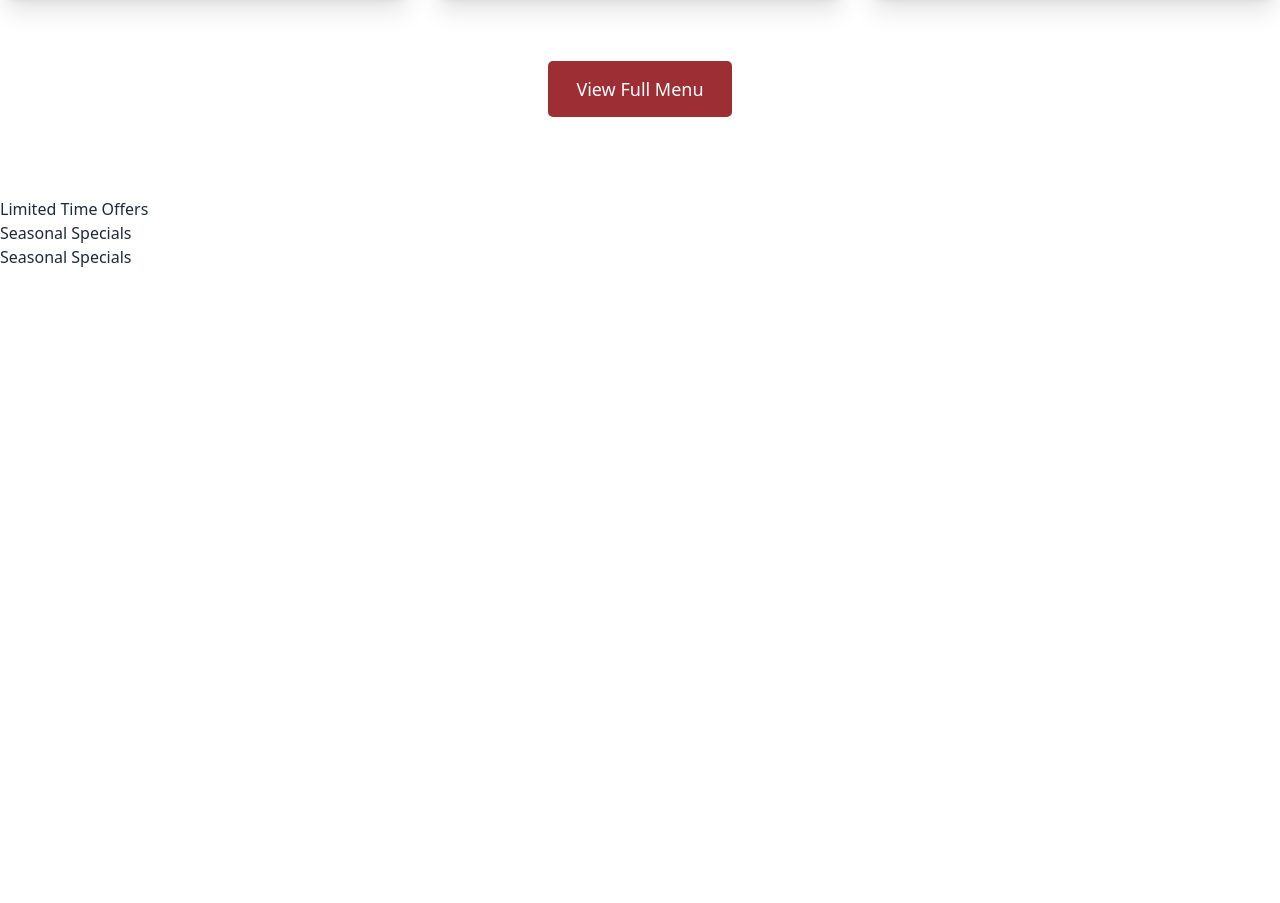
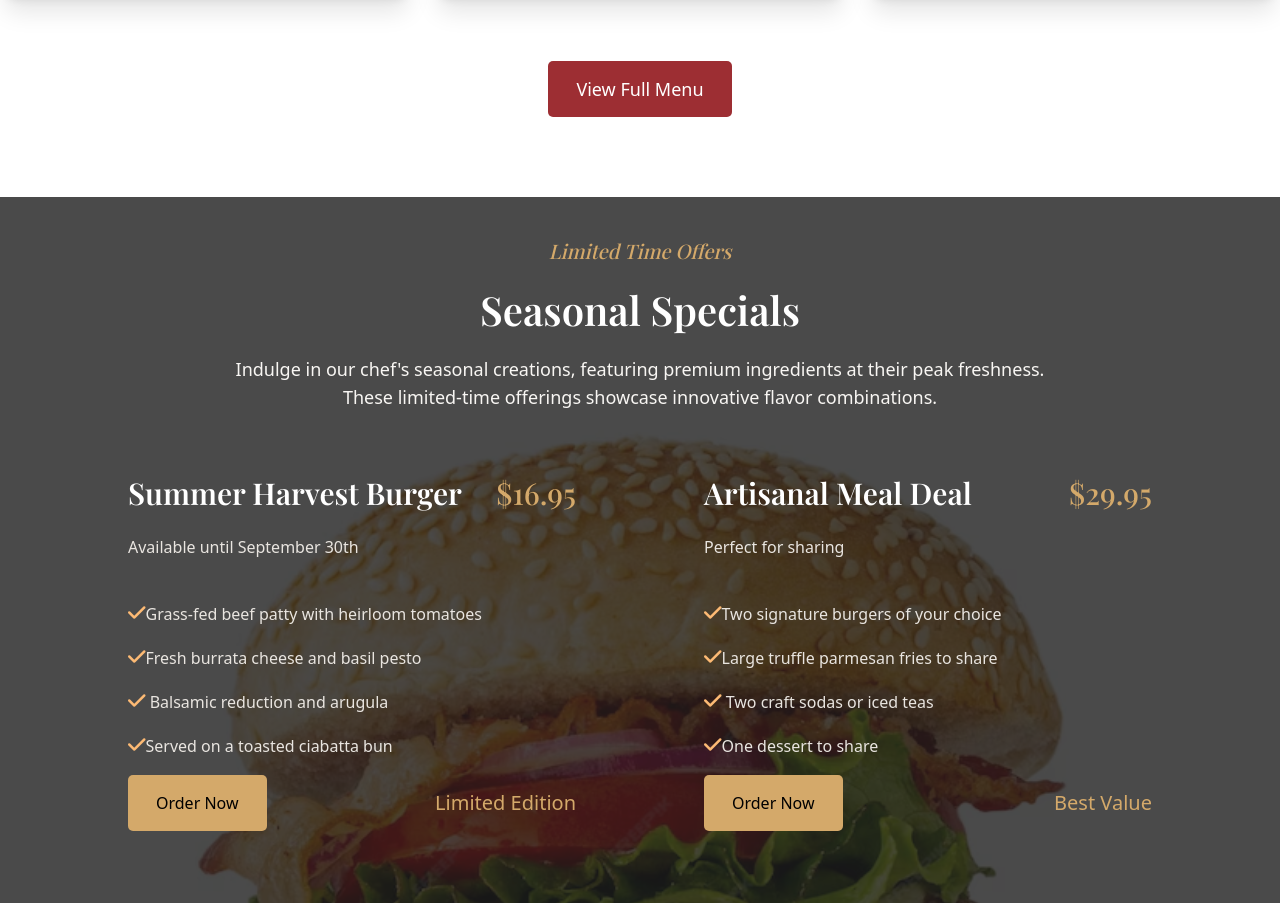
Before and after one commit to mdshahed1971/food, a plain HTML site: page index.html in a window 1280 px wide. Shown: the part 3260-4163 px from the top of the page. Before the commit the page ends 3529 px from the top, so only its background shows below. Drawn offline with nearby package versions, Linux system fonts and the light colour scheme; a web font is replaced by a local one.

Commit message:
added Seasonal Specials

```diff
--- a/index.html
+++ b/index.html
@@ -223,31 +223,31 @@
   </div>
 
 <div class="flex flex-wrap   justify-center lg:gap-8 md:gap-6 gap-4 lg:mb-8 md:mb-4 mb-3">
-  <a class="relative text-[#5a5a5a] lg:text-lg md:text-base text-sm font-normal
+  <a class="relative cursor-pointer text-[#5a5a5a] lg:text-lg md:text-base text-sm font-normal
                      after:content-[''] after:absolute after:left-0 after:bottom-0 after:w-full after:h-[2px] after:bg-[#d4a96a]">
                     All
                   </a>
 
-                  <a class="relative text-[#5a5a5a] duration-500 lg:text-lg md:text-base text-sm font-normal hover:text-[#d4a96a]
+                  <a class="relative cursor-pointer text-[#5a5a5a] duration-500 lg:text-lg md:text-base text-sm font-normal hover:text-[#d4a96a]
                   after:content-[''] after:absolute after:left-0 after:bottom-0 after:w-0 after:h-[2px] after:bg-[#d4a96a] after:transition-all after:duration-300 hover:after:w-full">
                   Signature Burgers
                </a>
 
 
 
-               <a class="relative text-[#5a5a5a] duration-500 lg:text-lg md:text-base text-sm font-normal hover:text-[#d4a96a]
+               <a class="relative cursor-pointer text-[#5a5a5a] duration-500 lg:text-lg md:text-base text-sm font-normal hover:text-[#d4a96a]
                after:content-[''] after:absolute after:left-0 after:bottom-0 after:w-0 after:h-[2px] after:bg-[#d4a96a] after:transition-all after:duration-300 hover:after:w-full">
                Sandwiches
             </a>
-            <a class="relative text-[#5a5a5a] duration-500 lg:text-lg md:text-base text-sm font-normal hover:text-[#d4a96a]
+            <a class="relative cursor-pointer text-[#5a5a5a] duration-500 lg:text-lg md:text-base text-sm font-normal hover:text-[#d4a96a]
             after:content-[''] after:absolute after:left-0 after:bottom-0 after:w-0 after:h-[2px] after:bg-[#d4a96a] after:transition-all after:duration-300 hover:after:w-full">
             Sides
          </a>
-         <a class="relative text-[#5a5a5a] duration-500 lg:text-lg md:text-base text-sm font-normal hover:text-[#d4a96a]
+         <a class="relative cursor-pointer text-[#5a5a5a] duration-500 lg:text-lg md:text-base text-sm font-normal hover:text-[#d4a96a]
          after:content-[''] after:absolute after:left-0 after:bottom-0 after:w-0 after:h-[2px] after:bg-[#d4a96a] after:transition-all after:duration-300 hover:after:w-full">
          Desserts
       </a>
-      <a class="relative text-[#5a5a5a] duration-500 lg:text-lg md:text-base text-sm font-normal hover:text-[#d4a96a]
+      <a class="relative cursor-pointer text-[#5a5a5a] duration-500 lg:text-lg md:text-base text-sm font-normal hover:text-[#d4a96a]
       after:content-[''] after:absolute after:left-0 after:bottom-0 after:w-0 after:h-[2px] after:bg-[#d4a96a] after:transition-all after:duration-300 hover:after:w-full">
       Drinks
    </a>
@@ -433,22 +433,87 @@
 
 <!-- Seasonal Specials start -->
 
-<section class="" style="background-image:url(./img/close-up-hamburger-isolated_23-2151604186.avif); background-repeat: no-repeat;">
+<section class="bg-cover py-10 relative" style="background-image: url(./img/close-up-hamburger-isolated_23-2151604186.avif); background-repeat: no-repeat;">
 
-<div>
-  <h3>Limited Time Offers</h3>
-  <h1>Seasonal Specials</h1>
-  <p>Seasonal Specials</p>
-</div>
+  <div class="absolute inset-0 bg-[#1d1d1d] opacity-80"></div> <!-- Dark overlay -->
+
+  <div class="relative text-center text-white px-4">
+    <h3 class="text-[#d4a96a] lg:mb-5 md:mb-4 mb-3 font-playfair lg:text-xl text-lg font-medium leading-[30px] italic">Limited Time Offers</h3>
+    <h1 class="text-white lg:mb-5 md:mb-4 mb-3 lg:text-[40px] md:text-3xl text-2xl lg:leading-[50px] leading-[40px] font-playfair font-semibold">Seasonal Specials</h1>
+    <p class="text-[#f8f6f3] lg:mb-8 md:mb-5 mb-5 lg:text-lg md:text-base text-sm font-normal leading-[26px]">
+      Indulge in our chef's seasonal creations, featuring premium ingredients at their peak freshness. <br>
+      These limited-time offerings showcase innovative flavor combinations.
+    </p>
+  </div>
+
+
+<div class="flex justify-center gap-16">
+<!-- card 1 -->
+  <div class="card w-2/5">
+
+    <div class="card-body">
+      <h2 class="card-title flex justify-between text-[#ffffff] font-playfair lg:text-3xl md:text-2xl text-xl leading-[40px] font-semibold">
+        Summer Harvest Burger
+<div><h3 class="text-[#d4a96a] lg:text-3xl md:text-2xl text-xl font-medium font-playfair">$16.95</h3></div>
+
+      </h2>
+      <p class="text-[#e9e5e0] lg:mt-4 md:mt-3 mt-2 lg:mb-8 md:mb-5 mb-4 md:text-base text-sm font-normal leading-[26px]">Available until September 30th</p>
+<p class="text-[#e9e5e0] md:mb-2 mb-1 md:text-base text-sm font-normal leading-[26px]"><i class="fa-solid fa-check text-orange-300 text-xl"></i>Grass-fed beef patty with heirloom tomatoes</p>
+
+<p class="text-[#e9e5e0] md:mb-2 mb-1 md:text-base text-sm font-normal leading-[26px]"><i class="fa-solid fa-check text-orange-300 text-xl"></i>Fresh burrata cheese and basil pesto</p>
+
+
+<p class="text-[#e9e5e0] md:mb-2 mb-1 md:text-base text-sm font-normal leading-[26px]"><i class="fa-solid fa-check text-orange-300 text-xl"></i>
+  Balsamic reduction and arugula</p>
+
+
+<p class="text-[#e9e5e0] md:mb-2 mb-1 md:text-base text-sm font-normal leading-[26px]"><i class="fa-solid fa-check text-orange-300 text-xl"></i>Served on a toasted ciabatta bun</p>
+      <div class="card-actions flex items-center justify-between">
+        <a class="bg-[#d4a96a] text-black font-medium cursor-pointer text-base lg:px-7 lg:py-4 md:px-5 md:py-3 px-4 rounded-[5px] py-2">Order Now</a>
+        <a class="text-[#d4a96a] font-medium md:text-xl cursor-pointer text-base">Limited Edition</a>
+      </div>
+    </div>
+  </div>
 
 
 
 
 
 
+<!-- card 2 -->
+  <div class="card w-2/5">
+
+    <div class="card-body">
+      <h2 class="card-title flex justify-between text-[#ffffff] font-playfair lg:text-3xl md:text-2xl text-xl leading-[40px] font-semibold">
+        Artisanal Meal Deal
+<div><h3 class="text-[#d4a96a] lg:text-3xl md:text-2xl text-xl font-medium font-playfair">$29.95</h3></div>
+
+      </h2>
+      <p class="text-[#e9e5e0] lg:mt-4 md:mt-3 mt-2 lg:mb-8 md:mb-5 mb-4 md:text-base text-sm font-normal leading-[26px]">Perfect for sharing</p>
+<p class="text-[#e9e5e0] md:mb-2 mb-1 md:text-base text-sm font-normal leading-[26px]"><i class="fa-solid fa-check text-orange-300 text-xl"></i>Two signature burgers of your choice</p>
+
+<p class="text-[#e9e5e0] md:mb-2 mb-1 md:text-base text-sm font-normal leading-[26px]"><i class="fa-solid fa-check text-orange-300 text-xl"></i>Large truffle parmesan fries to share</p>
+
+
+<p class="text-[#e9e5e0] md:mb-2 mb-1 md:text-base text-sm font-normal leading-[26px]"><i class="fa-solid fa-check text-orange-300 text-xl"></i>
+  Two craft sodas or iced teas</p>
+
+
+<p class="text-[#e9e5e0] md:mb-2 mb-1 md:text-base text-sm font-normal leading-[26px]"><i class="fa-solid fa-check text-orange-300 text-xl"></i>One dessert to share</p>
+      <div class="card-actions flex items-center justify-between">
+        <a class="bg-[#d4a96a] text-black font-medium cursor-pointer text-base lg:px-7 lg:py-4 md:px-5 md:py-3 px-4 rounded-[5px] py-2">Order Now</a>
+        <a class="text-[#d4a96a] font-medium md:text-xl cursor-pointer text-base">Best Value</a>
+      </div>
+    </div>
+  </div>
+
+
+</div>
 
 
 </section>
+<!-- Seasonal Specials end -->
+
 
 
 
```
Also changed, not shown: note.txt.
